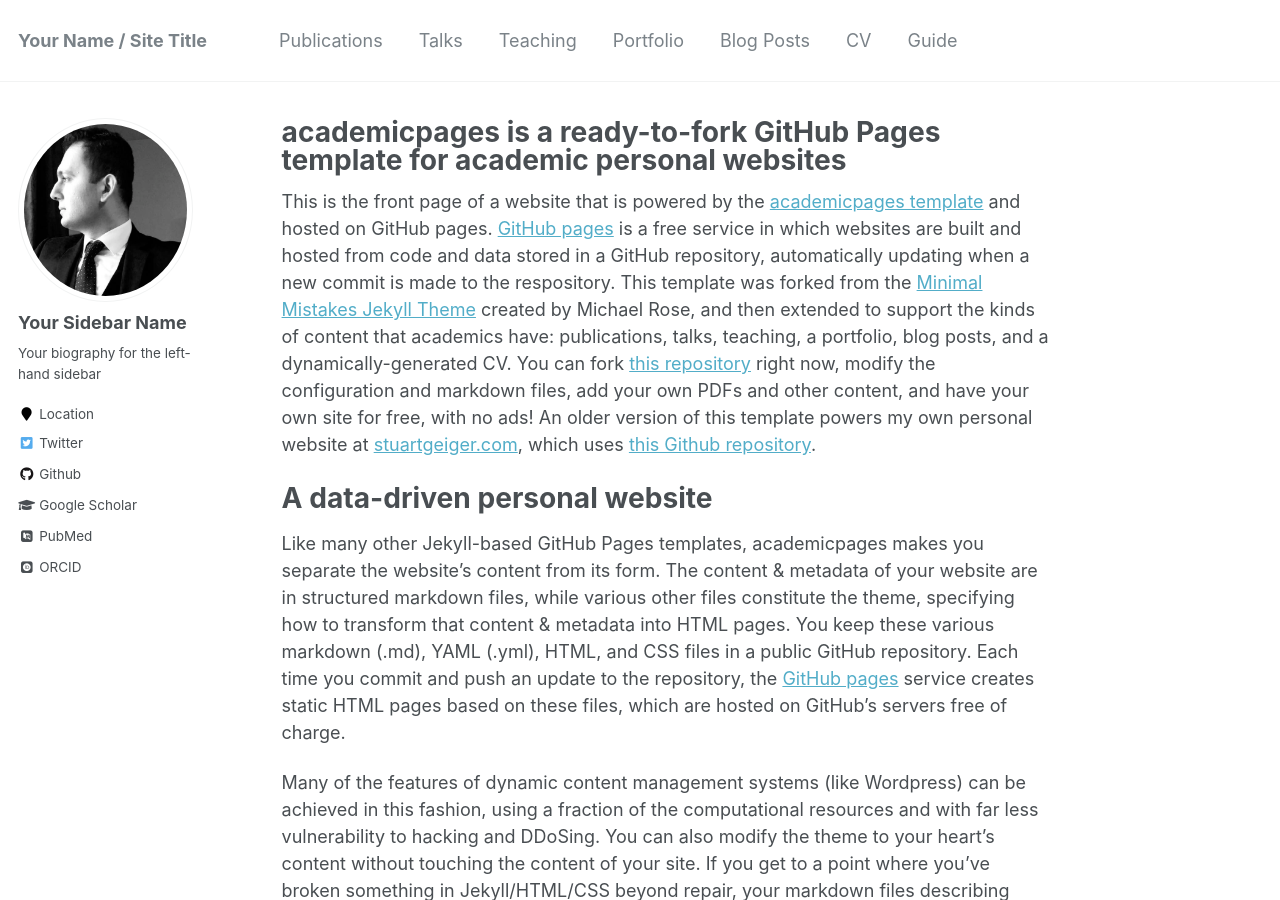
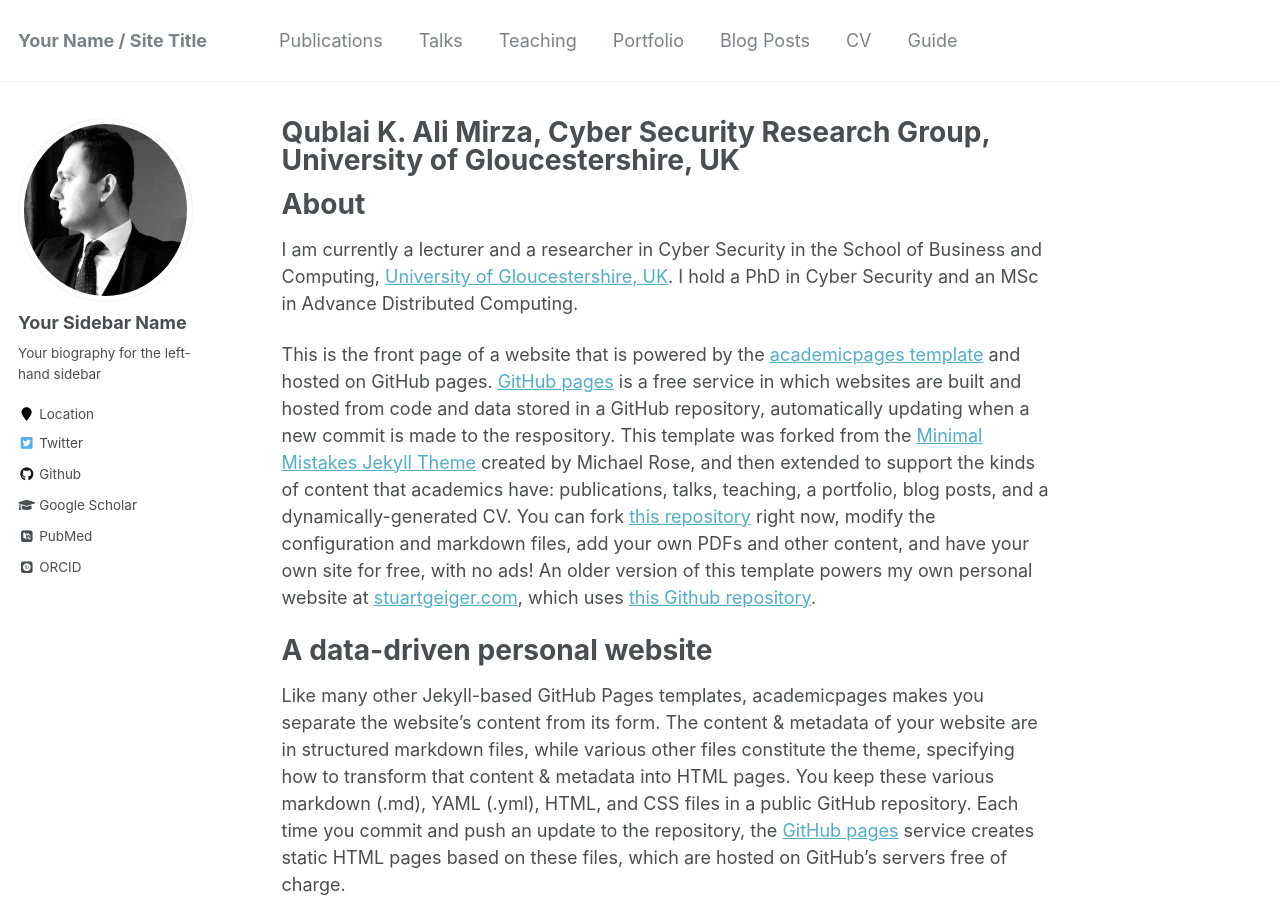
Before and after one commit to qublai/qublai.github.io, a Jekyll site: the page built from _pages/about.md, in a window 1280 px wide and 900 px high. Built offline with Jekyll 4.4.1, drawn with Linux system fonts in a browser that asks for light colours; some web fonts are replaced.

Commit message:
Update about.md

```diff
--- a/_pages/about.md
+++ b/_pages/about.md
@@ -1,12 +1,16 @@
 ---
 permalink: /
-title: "academicpages is a ready-to-fork GitHub Pages template for academic personal websites"
+title: "Qublai K. Ali Mirza, Cyber Security Research Group, University of Gloucestershire, UK"
 excerpt: "About me"
 author_profile: true
 redirect_from:
   - /about/
   - /about.html
 ---
+
+About
+======
+I am currently a lecturer and a researcher in Cyber Security in the School of Business and Computing, [University of Gloucestershire, UK](https://www.glos.ac.uk/). I hold a PhD in Cyber Security and an MSc in Advance Distributed Computing.
 
 This is the front page of a website that is powered by the [academicpages template](https://github.com/academicpages/academicpages.github.io) and hosted on GitHub pages. [GitHub pages](https://pages.github.com) is a free service in which websites are built and hosted from code and data stored in a GitHub repository, automatically updating when a new commit is made to the respository. This template was forked from the [Minimal Mistakes Jekyll Theme](https://mmistakes.github.io/minimal-mistakes/) created by Michael Rose, and then extended to support the kinds of content that academics have: publications, talks, teaching, a portfolio, blog posts, and a dynamically-generated CV. You can fork [this repository](https://github.com/academicpages/academicpages.github.io) right now, modify the configuration and markdown files, add your own PDFs and other content, and have your own site for free, with no ads! An older version of this template powers my own personal website at [stuartgeiger.com](http://stuartgeiger.com), which uses [this Github repository](https://github.com/staeiou/staeiou.github.io).
 
```
